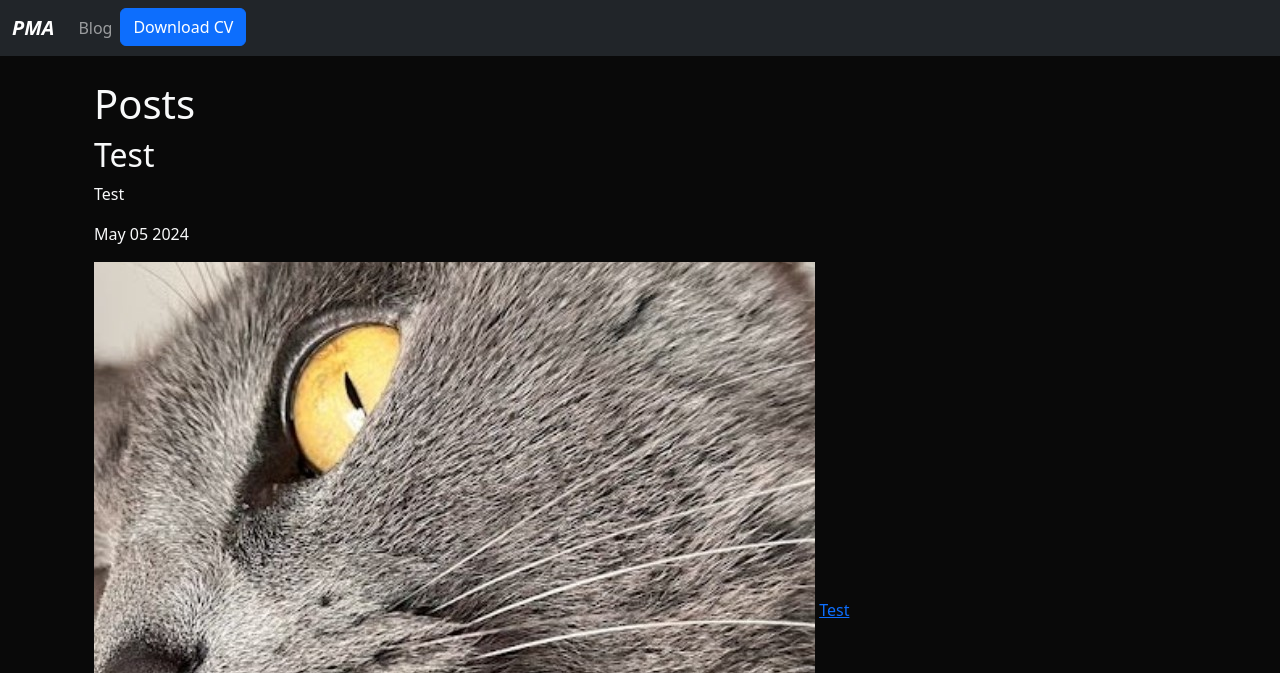
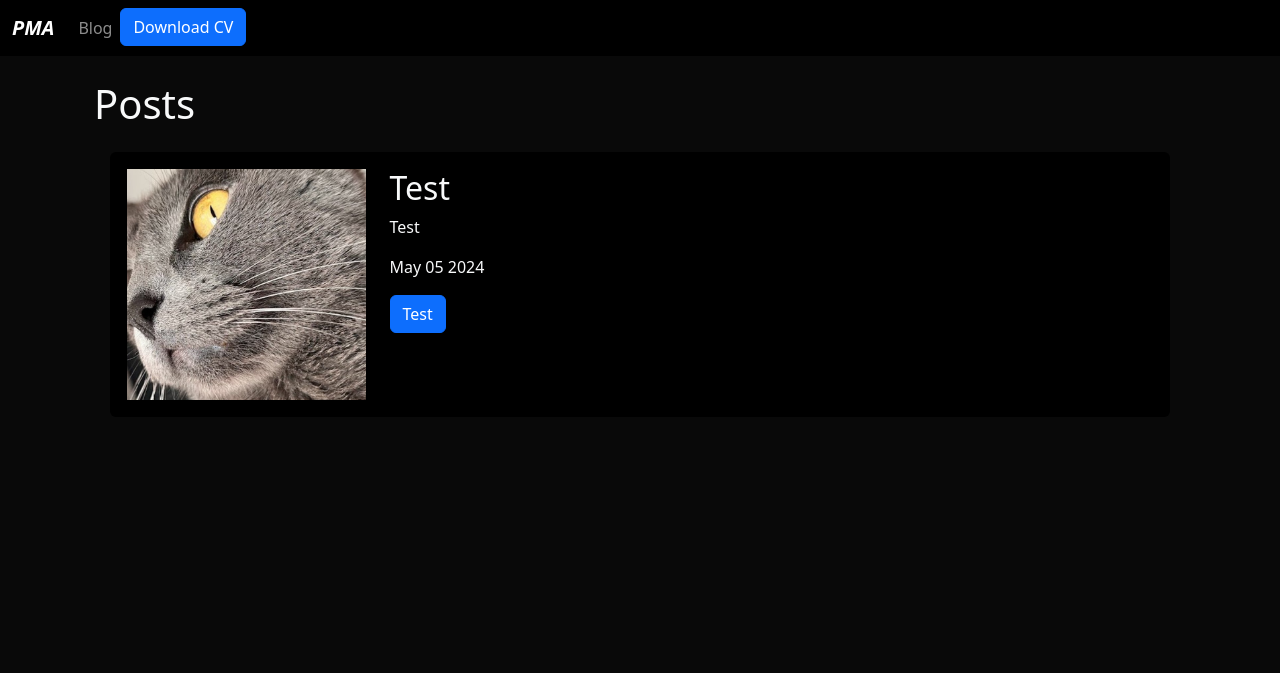
Before and after one commit to paula-m-alvarez/portfolio_django, a Django app: template blog/templates/posts.html in a window 1280 px wide. Shown: the top 673 px of the page. After the commit the page ends 400 px from the top, so only its background shows below. Run offline with Django 5.2, Linux system fonts and the light colour scheme; the template is opened without the code that fills it: values that come from a table or form of the project are taken from there, others are empty; data comes from the database, SQL or seed files in the repository; parts of the project's set-up code (start-up, migrations or seed data) failed here and were passed over.

Commit message:
Added styles to post list

```diff
--- a/blog/templates/posts.html
+++ b/blog/templates/posts.html
@@ -4,12 +4,22 @@
     <h1>Posts</h1>
 
     {% for post in posts %}
-        <h2>{{ post.title }}</h2>
-        <p>{{ post.description|striptags|truncatechars:100 }}</p>
-        <p>{{ post.date|date:'M d Y'}}</p>
-        <img src="{{ post.image.url }}" alt="{{ post.title }}">
+        <div class="p-3">
+            <div class="card card-body bg-black">
+                <div class="row">
+                    <div class="col-3">
+                        <img src="{{ post.image.url }}" alt="{{ post.title }}" class="img-fluid">
+                    </div>
+                    <div class="col-9">
+                        <h2>{{ post.title }}</h2>
+                        <p>{{ post.description|striptags|truncatechars:100 }}</p>
+                        <p>{{ post.date|date:'M d Y'}}</p>
 
-        <a href="{% url 'blog:post_detail' post.id %}">{{ post.title }}</a>
+                        <a href="{% url 'blog:post_detail' post.id %}" class="btn btn-primary">{{ post.title }}</a>
+                    </div>
+                </div>
+            </div>
+        </div>
     {% endfor %}
 
 {% endblock %}
--- a/portfolio/templates/partials/navbar.html
+++ b/portfolio/templates/partials/navbar.html
@@ -1,6 +1,6 @@
 {% load static %}
 
-<nav class="navbar navbar-expand-lg navbar-dark bg-dark">
+<nav class="navbar navbar-expand-lg navbar-dark bg-black">
     <div class="container-fluid">
       <a class="navbar-brand fw-bold fst-italic" href="/">PMA</a>
       <button class="navbar-toggler" type="button" data-bs-toggle="collapse" data-bs-target="#navbarSupportedContent" aria-controls="navbarSupportedContent" aria-expanded="false" aria-label="Toggle navigation">
```
